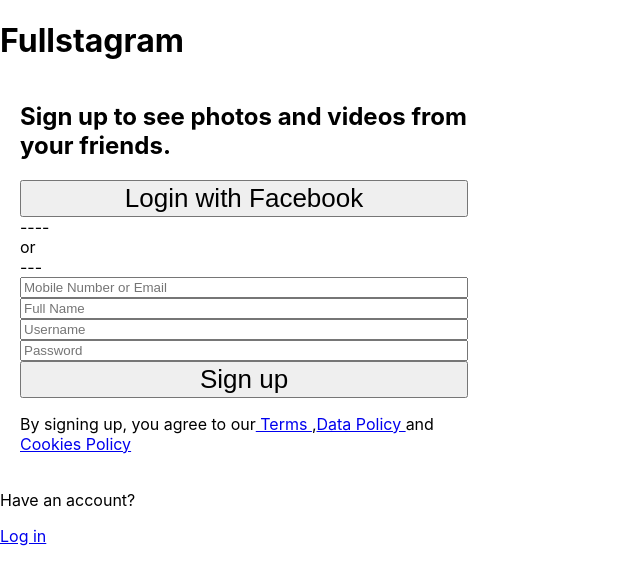
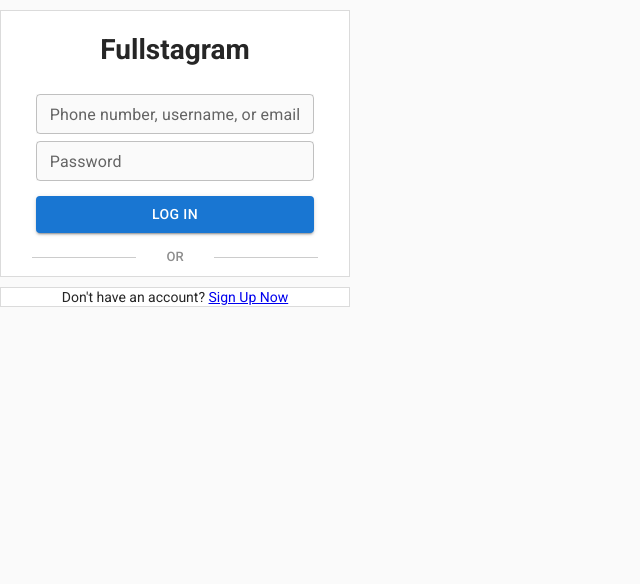
Before and after one commit to Matanvil/Fullstagram, a React (Vite) app in the folder Fullstagram/: page / in a window 1280 px wide. Shown: the top 584 px of the page, without its empty margins (0-640 px from the left). Built offline with nearby package versions, Linux system fonts and the light colour scheme.

Commit message:
added MUI for Login page

```diff
--- a/Fullstagram/index.html
+++ b/Fullstagram/index.html
@@ -3,6 +3,10 @@
   <head>
     <meta charset="UTF-8" />
     <link rel="icon" type="image/svg+xml" href="/src/favicon.svg" />
+    <link
+      rel="stylesheet"
+      href="https://fonts.googleapis.com/css?family=Roboto:300,400,500,700&display=swap"
+    />
     <meta name="viewport" content="width=device-width, initial-scale=1.0" />
     <title>Vite App</title>
   </head>
--- a/Fullstagram/package.json
+++ b/Fullstagram/package.json
@@ -7,6 +7,9 @@
     "serve": "vite preview"
   },
   "dependencies": {
+    "@emotion/react": "^11.5.0",
+    "@emotion/styled": "^11.3.0",
+    "@mui/material": "^5.0.6",
     "react": "^17.0.0",
     "react-dom": "^17.0.0",
     "styled-components": "^5.3.3"
--- a/Fullstagram/src/App.jsx
+++ b/Fullstagram/src/App.jsx
@@ -1,6 +1,6 @@
 import "./App.css";
-// import Login from "./Pages/Login";
-import Register from "./Pages/Register";
+import Login from "./Pages/Login";
+// import Register from "./Pages/Register";
 
 function App() {
   const checkUser = (email, password) => {
@@ -13,8 +13,8 @@
 
   return (
     <div>
-      {/* <Login onUserLogin={checkUser} /> */}
-      <Register handleNewUser={registerUser} />
+      <Login onUserLogin={checkUser} />
+      {/* <Register handleNewUser={registerUser} /> */}
     </div>
   );
 }
--- a/Fullstagram/src/Pages/Login.jsx
+++ b/Fullstagram/src/Pages/Login.jsx
@@ -1,6 +1,8 @@
 import styles from "../Dist/login.module.css";
 import Card from "../UI/Card";
 import { useState } from "react";
+import Button from "../UI/Button";
+import InputField from "../UI/InputField";
 
 const Login = (props) => {
   const [enteredEmail, setEnteredEmail] = useState("");
@@ -22,30 +24,33 @@
   };
 
   return (
-    <div>
+    <div >
       <Card className={styles.card}>
-        <h1>Fullstagram</h1>
+        <h1 className={styles.logo}>Fullstagram</h1>
         <form className={styles.login}>
-          <label htmlFor="email">Email Address</label>
-          <input
+          <InputField
+            className={styles.input}
+            onChange={emailChangeHandler}
             value={enteredEmail}
-            onChange={emailChangeHandler}
-            name="email"
-            placeholder="Please enter your Email address"
             type="text"
-          ></input>
-          <label htmlFor="password">Password</label>
-          <input
+            label="Phone number, username, or email"
+          ></InputField>
+          <InputField
+            className={styles.input}
             onChange={passwordChangeHandler}
             value={enteredPassword}
-            name="password"
             type="password"
-            placeholder="Please enter your password"
-          ></input>
-          <button onClick={onSubmitHandler} type="submit">
+            label="Password"
+          ></InputField>
+          <Button onClick={onSubmitHandler} type="submit" className={styles.button}>
             Login
-          </button>
+          </Button>
         </form>
+        <div className={styles.divider}>
+            <hr className={styles.solid}></hr>
+            <div>OR</div>
+            <hr className={styles.solid}></hr>
+          </div>
       </Card>
       <Card className={styles.card}>
         <div>
--- /dev/null
+++ b/Fullstagram/src/UI/Button.jsx
@@ -0,0 +1,9 @@
+import Button from "@mui/material/Button";
+
+export default function ContainedButtons(props) {
+  return (
+    <Button variant="contained" href="www.google.com" className={props.className}>
+      Log In
+    </Button>
+  );
+}
--- a/Fullstagram/src/UI/Card.jsx
+++ b/Fullstagram/src/UI/Card.jsx
@@ -1,7 +1,6 @@
-import Styles from './Card.module.css';
 
 const Card = (props) => {
-    return <div className={Styles + props.className} >{props.children} </div>
+    return <div className={props.className} >{props.children} </div>
 };
 
 export default Card;
--- a/Fullstagram/src/UI/Card.module.css
+++ /dev/null
@@ -1,3 +0,0 @@
-.card {
-    margin-left: 20px;
-}
--- /dev/null
+++ b/Fullstagram/src/UI/InputField.jsx
@@ -0,0 +1,5 @@
+import TextField from "@mui/material/TextField";
+
+export default function BasicTextFields(props) {
+  return <TextField  label={props.label} variant="outlined" type={props.type} className={props.className} size="small" sx={{fontSize: '10px'}}/>;
+}
```
Also changed, not shown: Fullstagram/src/Dist/login.module.css, 1 other file (tests, documents, lock files or other folders).
